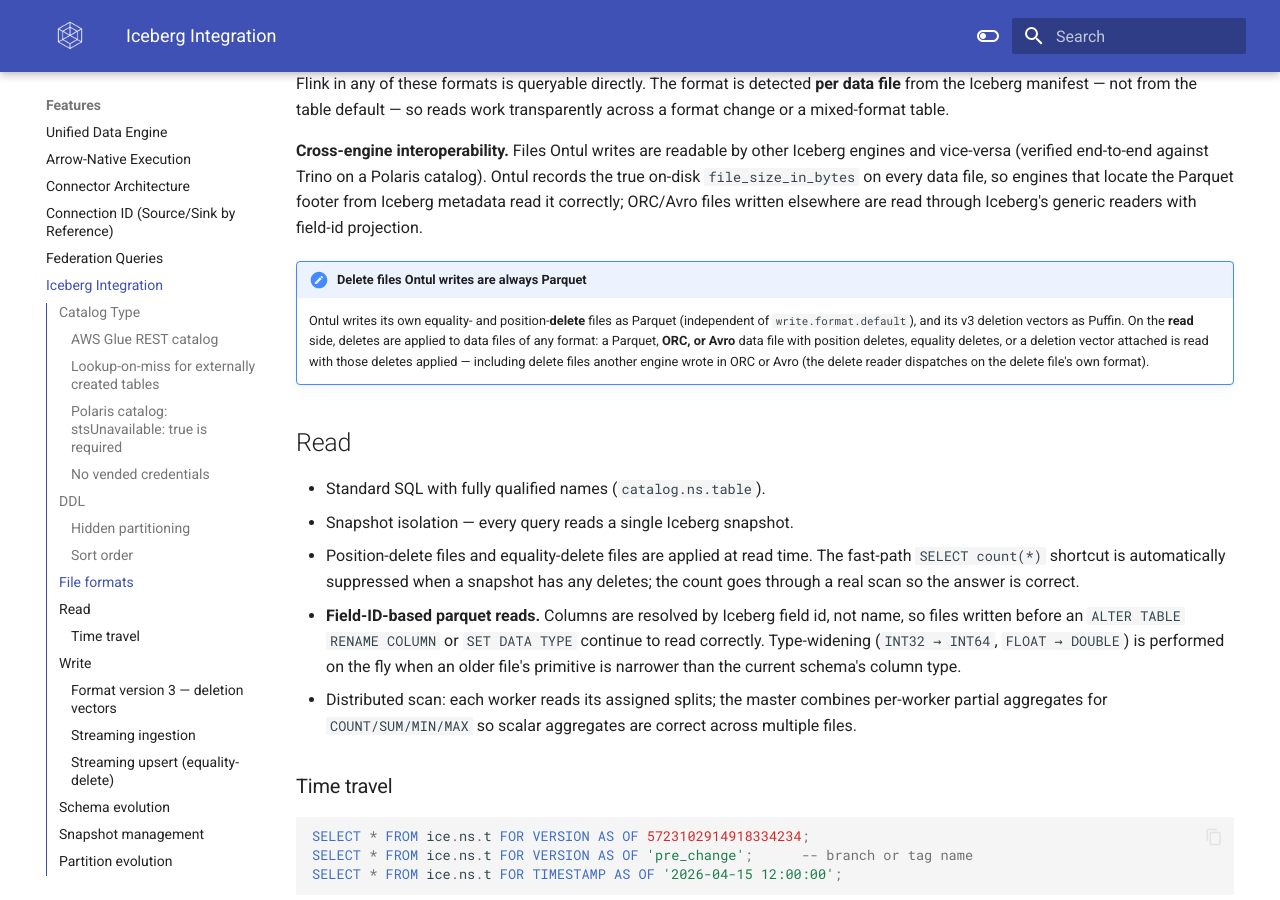
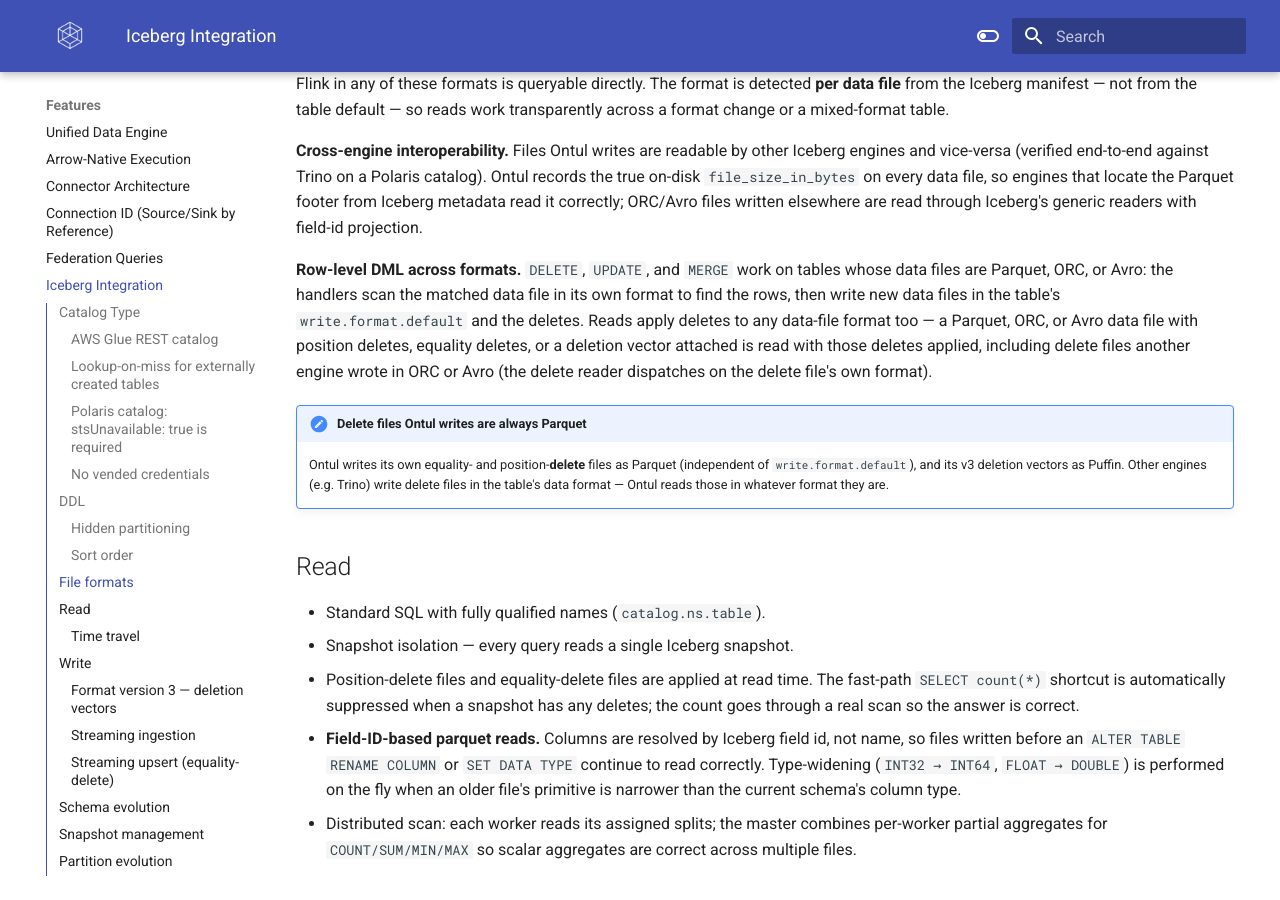
Before and after one commit to cloudcheflabs/ontul-docs, an MkDocs documentation site: the page built from docs/features/iceberg-integration.md, in a window 1280 px wide and 900 px high, scrolled down 4622 px. Built offline with MkDocs 1.6.1 and Material for MkDocs 9.7.7, drawn with Linux system fonts in a browser that asks for light colours; the version menu is left out.

Commit message:
docs: row-level DELETE/UPDATE/MERGE work on ORC/Avro data files
The handlers scan the matched data file in its own format (Parquet/ORC/Avro) to
find rows, then write new data files in write.format.default plus the deletes.

Co-Authored-By: Claude Opus 4.8 (1M context) <noreply@anthropic.com>

```diff
--- a/docs/features/iceberg-integration.md
+++ b/docs/features/iceberg-integration.md
@@ -148,8 +148,10 @@ TBLPROPERTIES ('format-version'='2', 'write.format.default'='orc');
 
 **Cross-engine interoperability.** Files Ontul writes are readable by other Iceberg engines and vice-versa (verified end-to-end against Trino on a Polaris catalog). Ontul records the true on-disk `file_size_in_bytes` on every data file, so engines that locate the Parquet footer from Iceberg metadata read it correctly; ORC/Avro files written elsewhere are read through Iceberg's generic readers with field-id projection.
 
+**Row-level DML across formats.** `DELETE`, `UPDATE`, and `MERGE` work on tables whose data files are Parquet, ORC, or Avro: the handlers scan the matched data file in its own format to find the rows, then write new data files in the table's `write.format.default` and the deletes. Reads apply deletes to any data-file format too — a Parquet, ORC, or Avro data file with position deletes, equality deletes, or a deletion vector attached is read with those deletes applied, including delete files another engine wrote in ORC or Avro (the delete reader dispatches on the delete file's own format).
+
 !!! note "Delete files Ontul writes are always Parquet"
-    Ontul writes its own equality- and position-**delete** files as Parquet (independent of `write.format.default`), and its v3 deletion vectors as Puffin. On the **read** side, deletes are applied to data files of any format: a Parquet, **ORC, or Avro** data file with position deletes, equality deletes, or a deletion vector attached is read with those deletes applied — including delete files another engine wrote in ORC or Avro (the delete reader dispatches on the delete file's own format).
+    Ontul writes its own equality- and position-**delete** files as Parquet (independent of `write.format.default`), and its v3 deletion vectors as Puffin. Other engines (e.g. Trino) write delete files in the table's data format — Ontul reads those in whatever format they are.
 
 ## Read
 
```
